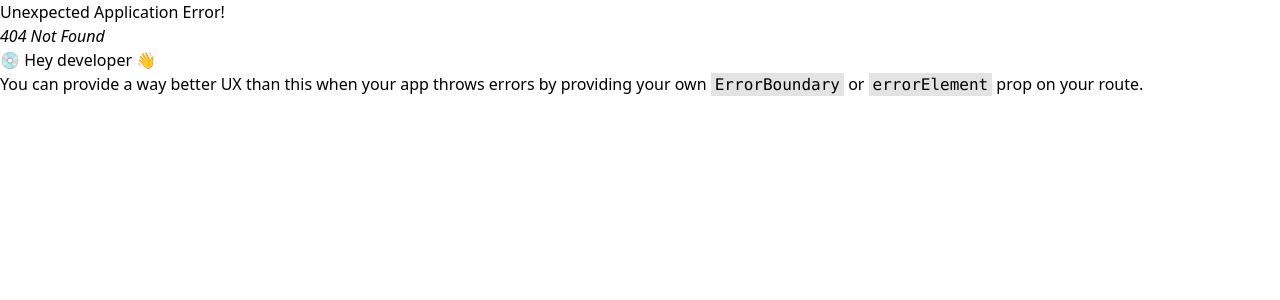
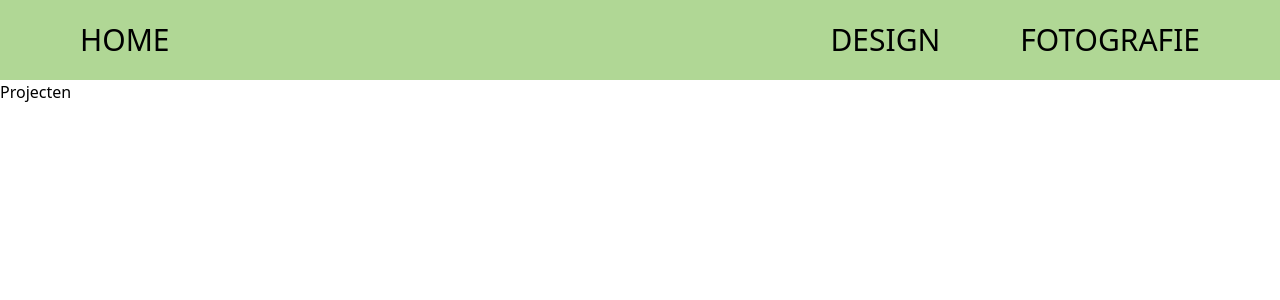
Before and after one commit to Vandammecasper/portfolio-lien, a React (Vite) app in the folder portfolioLien/: page /design in a window 1280 px wide. Before the commit this address had no page. Shown: the top 300 px of the page. Built offline with nearby package versions, Linux system fonts and the light colour scheme.

Commit message:
routing for design and fotografie added

```diff
--- /dev/null
+++ b/portfolioLien/src/components/pages/Projecten/Projecten.tsx
@@ -0,0 +1,11 @@
+import Header from "../../basics/Header/Header";
+
+const Projecten = () => {
+  return (
+  <Header>
+    <h1>Projecten</h1>
+  </Header>
+);
+};
+
+export default Projecten;
```
Also changed, not shown: portfolioLien/src/routes.tsx (+10 -1 lines).
